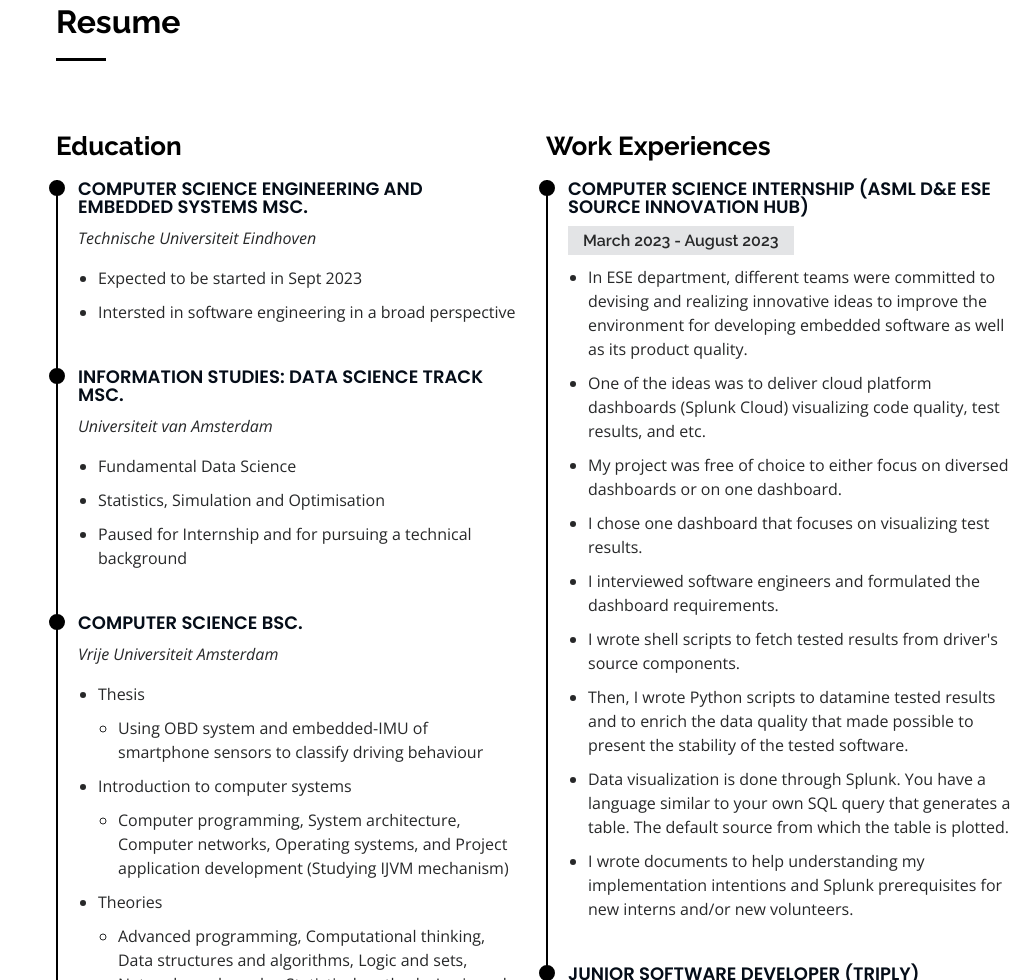
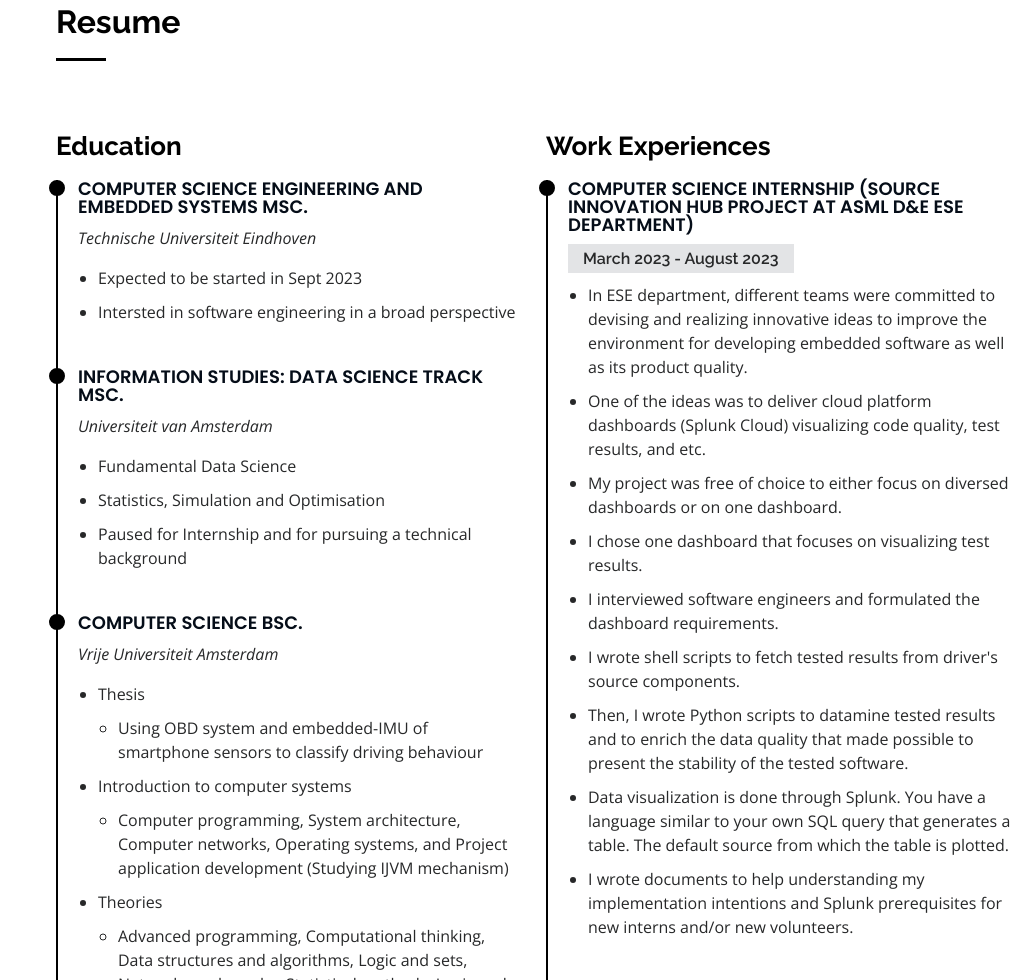
Before and after one commit to MinboChung/minbochung.github.io, a plain HTML site: page index.html in a window 1280 px wide. Shown: the part 3289-4269 px from the top of the page, without its empty margins (256-1280 px from the left). Drawn offline with nearby package versions, Linux system fonts and the light colour scheme; files whose address does not match are found by name.

Commit message:
Re-wrote resume-item

```diff
--- a/index.html
+++ b/index.html
@@ -338,7 +338,7 @@
           <div class="col-lg-6" data-aos="fade-up" data-aos-delay="100">
             <h3 class="resume-title">Work Experiences</h3>
             <div class="resume-item">
-              <h4>Computer Science Internship (ASML D&E ESE Source Innovation hub)</h4>
+              <h4>Computer Science Internship (Source Innovation hub project at ASML D&E ESE Department)</h4>
               <h5>March 2023 - August 2023</h5>
               <ul>
                 <li>In ESE department, different teams were committed to devising and realizing innovative ideas to improve the environment for developing embedded software as well as its product quality.</li>
```
